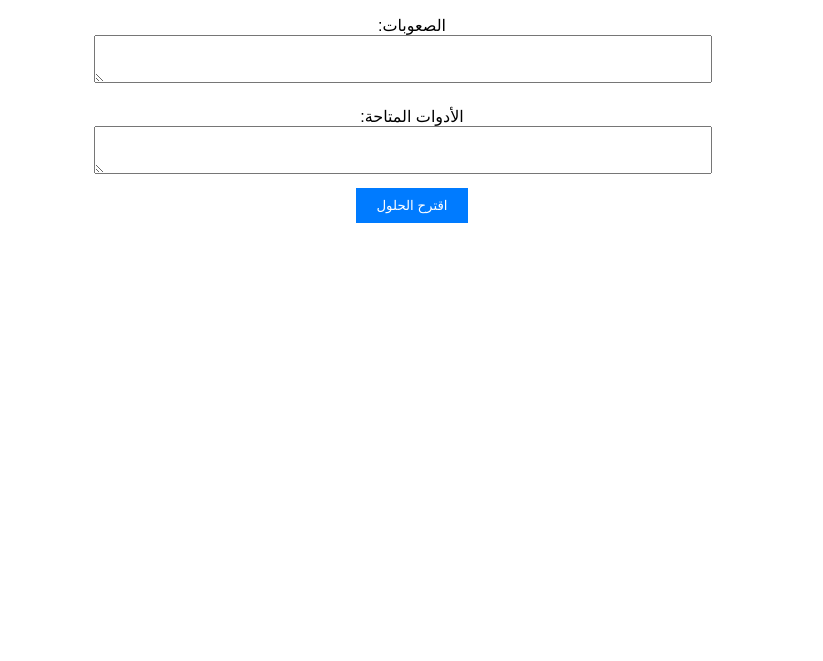
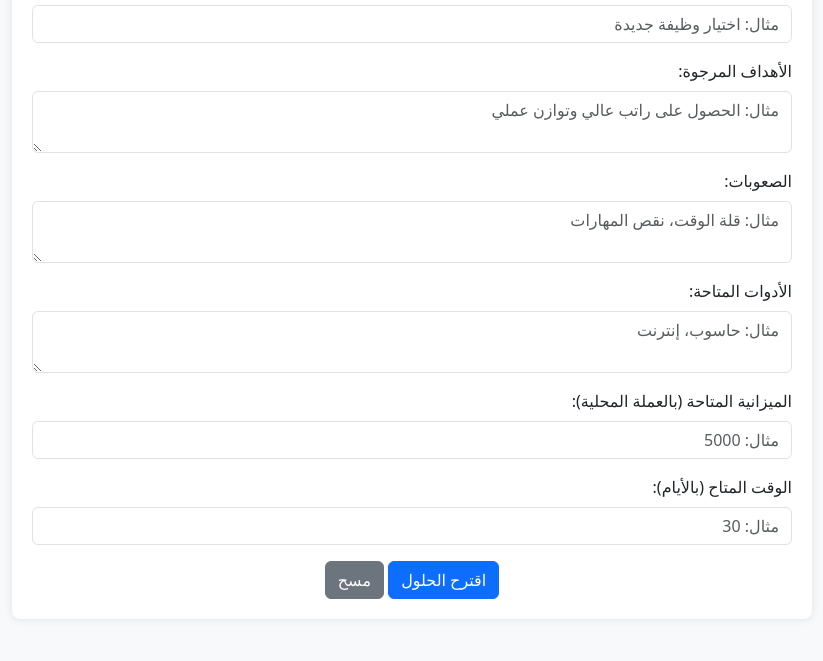
Before and after one commit to alkasm1/Helpyourself, a plain HTML site: page index.html in a window 1280 px wide. Shown: the part 139-800 px from the top of the page, without its empty margins (228-1051 px from the left). Drawn offline with nearby package versions, Linux system fonts and the light colour scheme.

Commit message:
Update index.html

```diff
--- a/index.html
+++ b/index.html
@@ -2,39 +2,79 @@
 <html lang="ar" dir="rtl">
 <head>
     <meta charset="UTF-8">
+    <meta name="viewport" content="width=device-width, initial-scale=1.0">
     <title>مساعد اتخاذ القرار</title>
+    <link href="https://cdn.jsdelivr.net/npm/bootstrap@5.3.0/dist/css/bootstrap.min.css" rel="stylesheet">
     <style>
-        body { font-family: Arial, sans-serif; text-align: center; margin: 20px; }
-        form { max-width: 600px; margin: auto; }
-        label { display: block; margin-top: 10px; }
-        input, textarea { width: 100%; padding: 8px; margin-bottom: 10px; }
-        button { padding: 10px 20px; background: #007bff; color: white; border: none; cursor: pointer; }
-        button:hover { background: #0056b3; }
+        body { background-color: #f8f9fa; padding: 20px; }
+        .form-container { max-width: 800px; margin: auto; background: white; padding: 20px; border-radius: 8px; box-shadow: 0 0 10px rgba(0,0,0,0.1); }
+        .invalid-feedback { display: none; color: red; }
     </style>
 </head>
 <body>
-    <h1>مساعد اتخاذ القرار</h1>
-    <form id="decisionForm">
-        <label>الموضوع:</label>
-        <input type="text" id="topic" required>
+    <div class="form-container">
+        <h1 class="text-center mb-4">مساعد اتخاذ القرار</h1>
+        <form id="decisionForm" class="needs-validation" novalidate>
+            <div class="mb-3">
+                <label for="topic" class="form-label">الموضوع:</label>
+                <input type="text" class="form-control" id="topic" placeholder="مثال: اختيار وظيفة جديدة" required>
+                <div class="invalid-feedback">يرجى إدخال الموضوع.</div>
+            </div>
 
-        <label>الصعوبات:</label>
-        <textarea id="difficulties" required></textarea>
+            <div class="mb-3">
+                <label for="goals" class="form-label">الأهداف المرجوة:</label>
+                <textarea class="form-control" id="goals" placeholder="مثال: الحصول على راتب عالي وتوازن عملي" required></textarea>
+                <div class="invalid-feedback">يرجى إدخال الأهداف.</div>
+            </div>
 
-        <label>الأدوات المتاحة:</label>
-        <textarea id="tools" required></textarea>
+            <div class="mb-3">
+                <label for="difficulties" class="form-label">الصعوبات:</label>
+                <textarea class="form-control" id="difficulties" placeholder="مثال: قلة الوقت، نقص المهارات" required></textarea>
+                <div class="invalid-feedback">يرجى إدخال الصعوبات.</div>
+            </div>
 
-        <button type="button" onclick="goToResults()">اقترح الحلول</button>
-    </form>
+            <div class="mb-3">
+                <label for="tools" class="form-label">الأدوات المتاحة:</label>
+                <textarea class="form-control" id="tools" placeholder="مثال: حاسوب، إنترنت" required></textarea>
+                <div class="invalid-feedback">يرجى إدخال الأدوات.</div>
+            </div>
 
+            <div class="mb-3">
+                <label for="budget" class="form-label">الميزانية المتاحة (بالعملة المحلية):</label>
+                <input type="number" class="form-control" id="budget" placeholder="مثال: 5000" min="0" required>
+                <div class="invalid-feedback">يرجى إدخال الميزانية (0 إذا لم تكن متاحة).</div>
+            </div>
+
+            <div class="mb-3">
+                <label for="timeAvailable" class="form-label">الوقت المتاح (بالأيام):</label>
+                <input type="number" class="form-control" id="timeAvailable" placeholder="مثال: 30" min="1" required>
+                <div class="invalid-feedback">يرجى إدخال الوقت المتاح.</div>
+            </div>
+
+            <div class="text-center">
+                <button type="button" class="btn btn-primary" onclick="goToResults()">اقترح الحلول</button>
+                <button type="reset" class="btn btn-secondary">مسح</button>
+            </div>
+        </form>
+    </div>
+
+    <script src="https://cdn.jsdelivr.net/npm/bootstrap@5.3.0/dist/js/bootstrap.bundle.min.js"></script>
     <script>
         function goToResults() {
+            const form = document.getElementById('decisionForm');
+            if (!form.checkValidity()) {
+                form.classList.add('was-validated');
+                return;
+            }
+
             const topic = encodeURIComponent(document.getElementById('topic').value);
+            const goals = encodeURIComponent(document.getElementById('goals').value);
             const difficulties = encodeURIComponent(document.getElementById('difficulties').value);
             const tools = encodeURIComponent(document.getElementById('tools').value);
+            const budget = encodeURIComponent(document.getElementById('budget').value);
+            const timeAvailable = encodeURIComponent(document.getElementById('timeAvailable').value);
 
-            // إنشاء رابط للصفحة النتائج مع المدخلات
-            window.location.href = `results.html?topic=${topic}&difficulties=${difficulties}&tools=${tools}`;
+            window.location.href = `results.html?topic=${topic}&goals=${goals}&difficulties=${difficulties}&tools=${tools}&budget=${budget}&time=${timeAvailable}`;
         }
     </script>
 </body>
```
